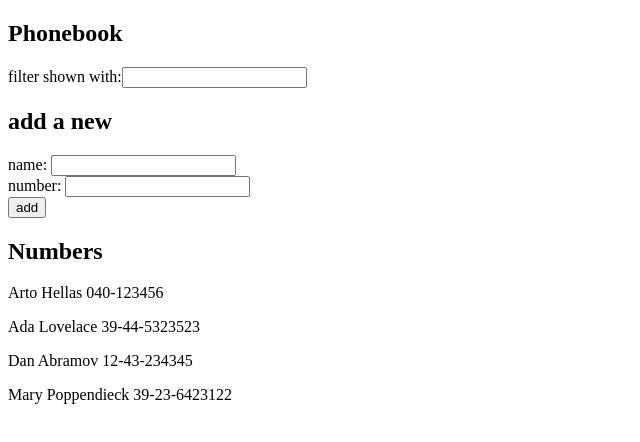
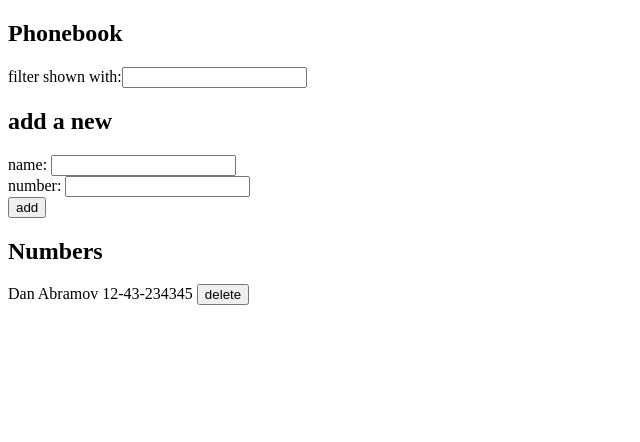
Before and after one commit to wwaltsu/fullstack-part2-server, a React (Vite) app in the folder phonebook/: page / in a window 1280 px wide. Shown: the top 442 px of the page, without its empty margins (0-640 px from the left). Built offline with nearby package versions, Linux system fonts and the light colour scheme; data requests are answered from the project's data file.

Commit message:
Complete exercises 2.13-2.15

```diff
--- a/phonebook/db.json
+++ b/phonebook/db.json
@@ -1,24 +1,9 @@
 {
   "persons": [
-    {
-      "name": "Arto Hellas",
-      "number": "040-123456",
-      "id": "1"
-    },
-    {
-      "name": "Ada Lovelace",
-      "number": "39-44-5323523",
-      "id": "2"
-    },
     {
       "name": "Dan Abramov",
       "number": "12-43-234345",
       "id": "3"
-    },
-    {
-      "name": "Mary Poppendieck",
-      "number": "39-23-6423122",
-      "id": "4"
     }
   ]
 }
--- a/phonebook/package.json
+++ b/phonebook/package.json
@@ -9,10 +9,10 @@
     "lint": "eslint .",
     "preview": "vite preview",
     "server": "json-server -p 3001 db.json"
-
   },
   "dependencies": {
     "axios": "^1.16.0",
+    "json-server": "^1.0.0-beta.15",
     "react": "^19.2.4",
     "react-dom": "^19.2.4"
   },
@@ -25,7 +25,6 @@
     "eslint-plugin-react-hooks": "^7.0.1",
     "eslint-plugin-react-refresh": "^0.5.2",
     "globals": "^17.4.0",
-    "json-server": "^1.0.0-beta.15",
     "vite": "^8.0.4"
   }
 }
--- a/phonebook/src/App.jsx
+++ b/phonebook/src/App.jsx
@@ -2,7 +2,7 @@
 import Filter from './components/Filter'
 import Persons from './components/Persons'
 import PersonForm from './components/PersonForm'
-import axios from 'axios'
+import phonebookService from './services/phonebookService'
 
 const App = () => {
   const [persons, setPersons] = useState([])
@@ -11,8 +11,9 @@
   const [personFilter, setPersonFilter] = useState('')
 
   useEffect(() => {
-    console.log('effect')
-    axios.get('http://localhost:3001/persons').then((response) => {
+    phonebookService
+      .getAll('http://localhost:3001/persons')
+      .then((response) => {
         setPersons(response.data)
       })
   }, [])
@@ -34,6 +35,14 @@
     person.name.toLowerCase().includes(personFilter.toLowerCase())
   )
 
+  const removePerson = (id, name) => {
+    window.confirm(`Delete ${name}?`)
+      ? phonebookService.remove(id).then(() => {
+          setPersons((prev) => prev.filter((person) => person.id !== id))
+        })
+      : false
+  }
+
   const addPerson = (event) => {
     event.preventDefault()
     const personObject = {
@@ -42,13 +51,32 @@
     }
 
     event.preventDefault()
-    persons.find(
+
+    const existingPerson = persons.find(
       (person) =>
         person.name.toLowerCase().trim() === newName.toLowerCase().trim()
     )
-      ? alert(`${newName} is already added to phonebook`)
-      : axios
-          .post('http://localhost:3001/persons', personObject)
+    if (existingPerson) {
+      if (
+        window.confirm(
+          `${newName} is already added to phonebook, replace the old number with a new one?`
+        )
+      ) {
+        phonebookService
+          .update(existingPerson.id, personObject)
+          .then((updatedPerson) => {
+            setPersons(
+              persons.map((person) =>
+                person.id !== existingPerson.id ? person : updatedPerson
+              )
+            )
+          })
+      }
+      return
+    }
+
+    phonebookService
+      .create('http://localhost:3001/persons', personObject)
       .then((response) => {
         setPersons(persons.concat(response.data))
         setNewName('')
@@ -69,7 +97,7 @@
         newNumber={newNumber}
       />
       <h2>Numbers</h2>
-      <Persons personsToFilter={personsToFilter} />
+      <Persons personsToFilter={personsToFilter} removePerson={removePerson} />
     </div>
   )
 }
--- a/phonebook/src/components/Persons.jsx
+++ b/phonebook/src/components/Persons.jsx
@@ -1,12 +1,16 @@
 import React from 'react'
 
-export default function Persons({ personsToFilter }) {
-
+export default function Persons({ personsToFilter, removePerson }) {
   return (
     <div>
       {personsToFilter.map((person) => (
         <p key={person.name}>
-          {person.name} {person.number}
+          {person.name} {person.number}{' '}
+          {
+            <button onClick={() => removePerson(person.id, person.name)}>
+              delete
+            </button>
+          }
         </p>
       ))}
     </div>
--- /dev/null
+++ b/phonebook/src/services/phonebookService.js
@@ -0,0 +1,25 @@
+import axios from 'axios'
+const baseUrl = 'http://localhost:3001/persons'
+
+const getAll = () => {
+  return axios.get(baseUrl)
+}
+
+const create = (newObject) => {
+  return axios.post(baseUrl, newObject)
+}
+
+const remove = (id) => {
+  return axios.delete(`${baseUrl}/${id}`)
+}
+const update = (id, newObject) => {
+  const request = axios.put(`${baseUrl}/${id}`, newObject)
+  return request.then((response) => response.data)
+}
+
+export default {
+  getAll: getAll,
+  create: create,
+  remove: remove,
+  update: update
+}
```
Also changed, not shown: 1 other file (tests, documents, lock files or other folders). Lines whose indentation alone changed are shown as unchanged.
